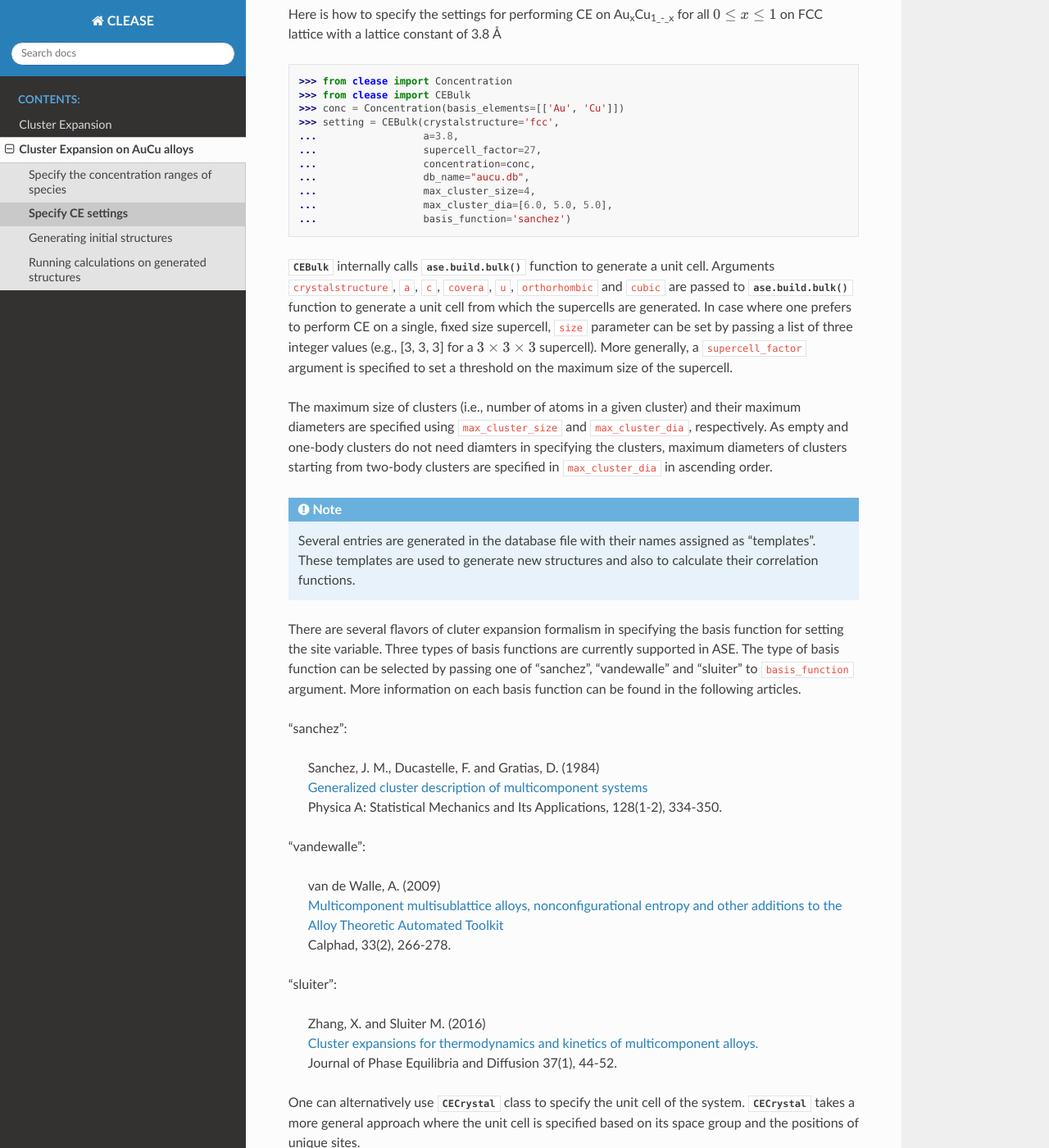
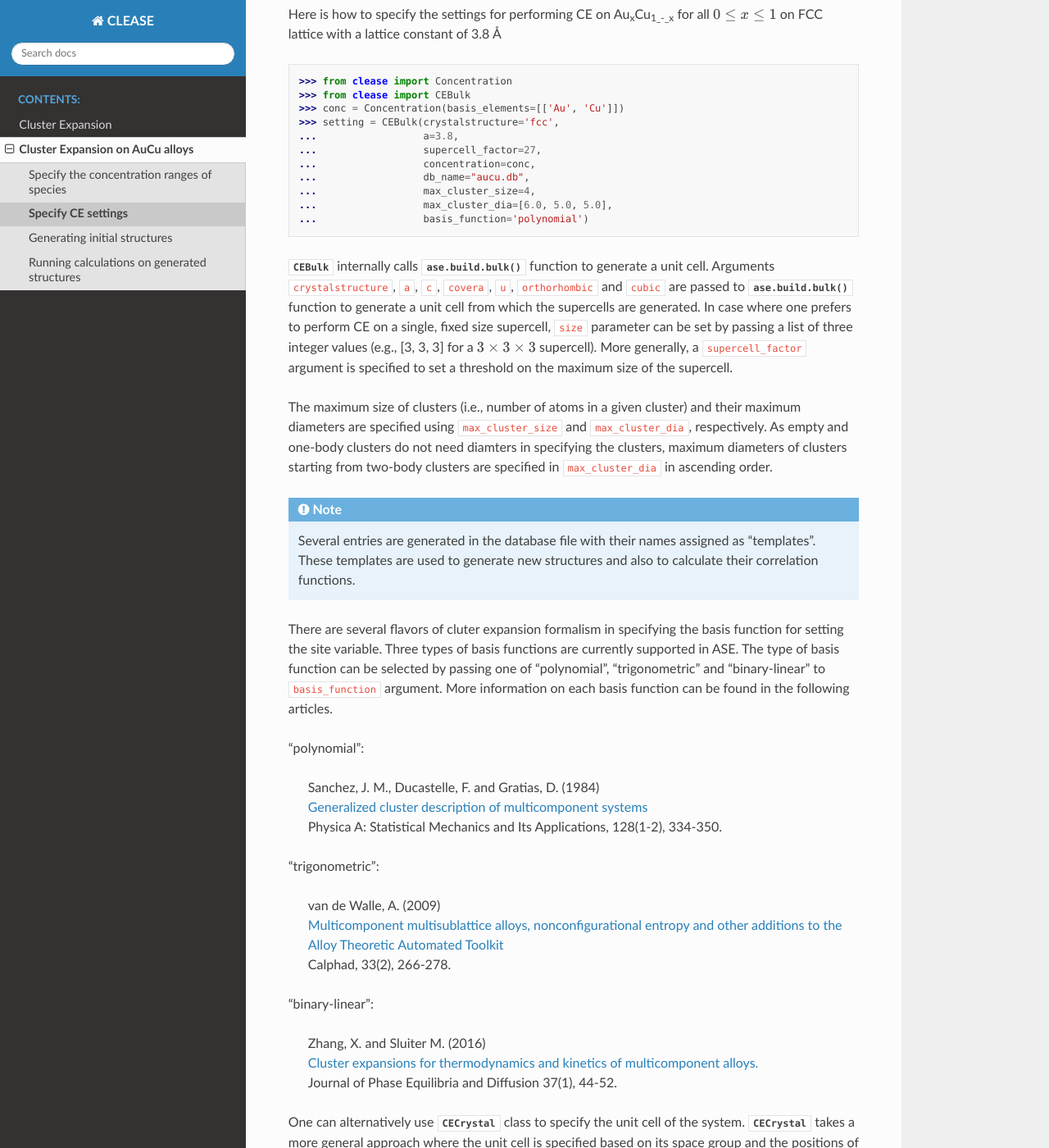
Before and after one commit to wuziqiqiqi/PD, a Sphinx documentation site: the page built from doc/source/aucu_setting.rst, in a window 1280 px wide and 1400 px high, scrolled down 276 px. Shown: the whole window at 82% size. Built offline with Sphinx 7.4.7 and the Read the Docs theme 2.0.0, drawn with Linux system fonts in a browser that asks for light colours.

Commit message:
changed bf names

```diff
--- a/doc/source/aucu_initial_pool.rst
+++ b/doc/source/aucu_initial_pool.rst
@@ -24,7 +24,7 @@ generated using :meth:`generate_initial_pool` method as
   ...                  db_name="aucu_bulk.db",
   ...                  max_cluster_size=4,
   ...                  max_cluster_dia=[6.0, 5.0, 5.0],
-  ...                  basis_function='sanchez')
+  ...                  basis_function='polynomial')
   >>> ns = NewStructures(setting=setting, generation_number=0, struct_per_gen=10)
   >>> ns.generate_initial_pool()
 
@@ -81,7 +81,7 @@ the above script with::
     ...                  db_name="aucu_bulk.db",
     ...                  max_cluster_size=4,
     ...                  max_cluster_dia=[6.0, 5.0, 5.0],
-    ...                  basis_function='sanchez')
+    ...                  basis_function='polynomial')
     >>> ns = NewStructures(setting=setting, generation_number=0,
     ...                    struct_per_gen=10)
     >>> ns.generate_random_structures()
@@ -103,7 +103,7 @@ new structures to be :math:`3 \times 3 \times 3` supercell by using
     ...                  db_name="aucu_bulk.db",
     ...                  max_cluster_size=4,
     ...                  max_cluster_dia=[6.0, 5.0, 5.0],
-    ...                  basis_function='sanchez')
+    ...                  basis_function='polynomial')
     >>> ns = NewStructures(setting=setting, generation_number=0,
     ...                    struct_per_gen=10)
 
--- a/doc/source/aucu_run_calculations.rst
+++ b/doc/source/aucu_run_calculations.rst
@@ -63,7 +63,7 @@ generated using :meth:`generate_initial_pool` method as::
   ...                  db_name="aucu_bulk.db",
   ...                  max_cluster_size=4,
   ...                  max_cluster_dia=[6.0, 5.0, 5.0],
-  ...                  basis_function='sanchez')
+  ...                  basis_function='polynomial')
   >>> ns = NewStructures(setting=setting, generation_number=0,
   ...                    struct_per_gen=10)
   >>> ns.generate_initial_pool()
@@ -97,7 +97,7 @@ the above script with
     ...                  db_name="aucu_bulk.db",
     ...                  max_cluster_size=4,
     ...                  max_cluster_dia=[6.0, 5.0, 5.0],
-    ...                  basis_function='sanchez')
+    ...                  basis_function='polynomial')
     >>> ns = NewStructures(setting=setting, generation_number=0,
     ...                    struct_per_gen=10)
     >>> ns.generate_random_structures()
@@ -119,7 +119,7 @@ new structures to be :math:`3 \times 3 \times 3` supercell by using::
     ...                  db_name="aucu_bulk.db",
     ...                  max_cluster_size=4,
     ...                  max_cluster_dia=[6.0, 5.0, 5.0],
-    ...                  basis_function='sanchez')
+    ...                  basis_function='polynomial')
     >>> ns = NewStructures(setting=setting, generation_number=0,
     ...                    struct_per_gen=10)
     >>>
--- a/doc/source/aucu_setting.rst
+++ b/doc/source/aucu_setting.rst
@@ -24,7 +24,7 @@ lattice constant of 3.8 Å
   ...                  db_name="aucu.db",
   ...                  max_cluster_size=4,
   ...                  max_cluster_dia=[6.0, 5.0, 5.0],
-  ...                  basis_function='sanchez')
+  ...                  basis_function='polynomial')
 
 :class:`CEBulk` internally calls :func:`ase.build.bulk` function to generate a
 unit cell. Arguments ``crystalstructure``, ``a``, ``c``, ``covera``, ``u``,
@@ -49,11 +49,11 @@ from two-body clusters are specified in ``max_cluster_dia`` in ascending order.
 There are several flavors of cluter expansion formalism in specifying the basis
 function for setting the site variable. Three types of basis functions are
 currently supported in ASE. The type of basis function can be selected by
-passing one of "sanchez", "vandewalle" and "sluiter" to ``basis_function``
-argument. More information on each basis function can be found in the
-following articles.
+passing one of "polynomial", "trigonometric" and "binary-linear" to
+``basis_function`` argument. More information on each basis function can be
+found in the following articles.
 
-"sanchez":
+"polynomial":
 
    | Sanchez, J. M., Ducastelle, F. and Gratias, D. (1984)
    | `Generalized cluster description of multicomponent systems`__
@@ -61,7 +61,7 @@ following articles.
 
    __ https://doi.org/10.1016/0378-4371(84)90096-7
 
-"vandewalle":
+"trigonometric":
 
     | van de Walle, A. (2009)
     | `Multicomponent multisublattice alloys, nonconfigurational entropy and other additions to the Alloy Theoretic Automated Toolkit`__
@@ -69,7 +69,7 @@ following articles.
 
     __ https://doi.org/10.1016/j.calphad.2008.12.005
 
-"sluiter":
+"binary-linear":
 
     | Zhang, X. and Sluiter M. (2016)
     | `Cluster expansions for thermodynamics and kinetics of multicomponent alloys.`__
```
Also changed, not shown: 9 other files.
